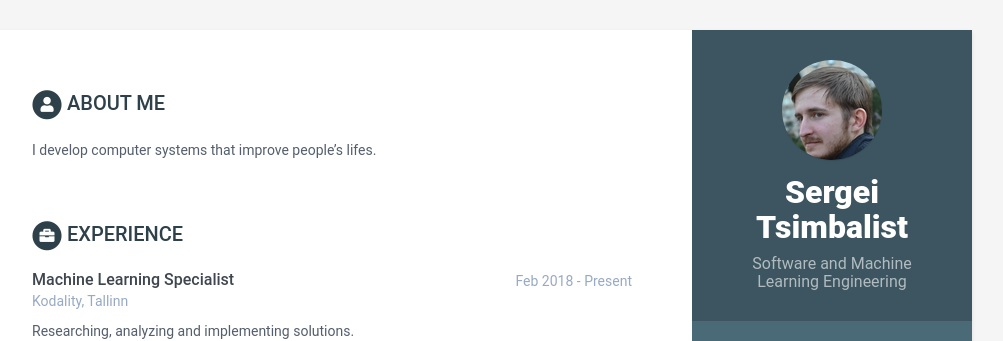
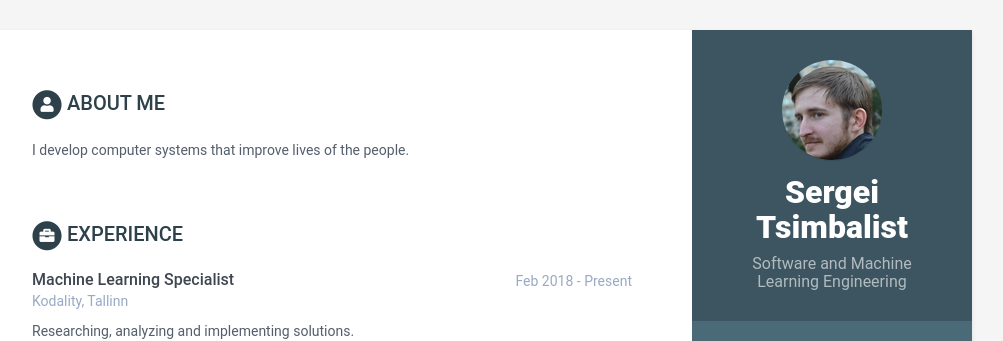
Before and after one commit to sergts/sergts.github.io, a Jekyll site: the page built from index.html, in a window 1280 px wide. Shown: the top 341 px of the page, without its empty margins (168-1171 px from the left). Built offline with Jekyll 4.4.1, drawn with Linux system fonts in a browser that asks for light colours.

Commit message:
Update data.yml

```diff
--- a/_data/data.yml
+++ b/_data/data.yml
@@ -36,7 +36,7 @@ sidebar:
 career-profile:
     title: About me
     summary: |
-      I develop computer systems that improve people's lifes.
+      I develop computer systems that improve lives of the people.
 
 education:
     - degree: High School Diploma (with distinction)
```
